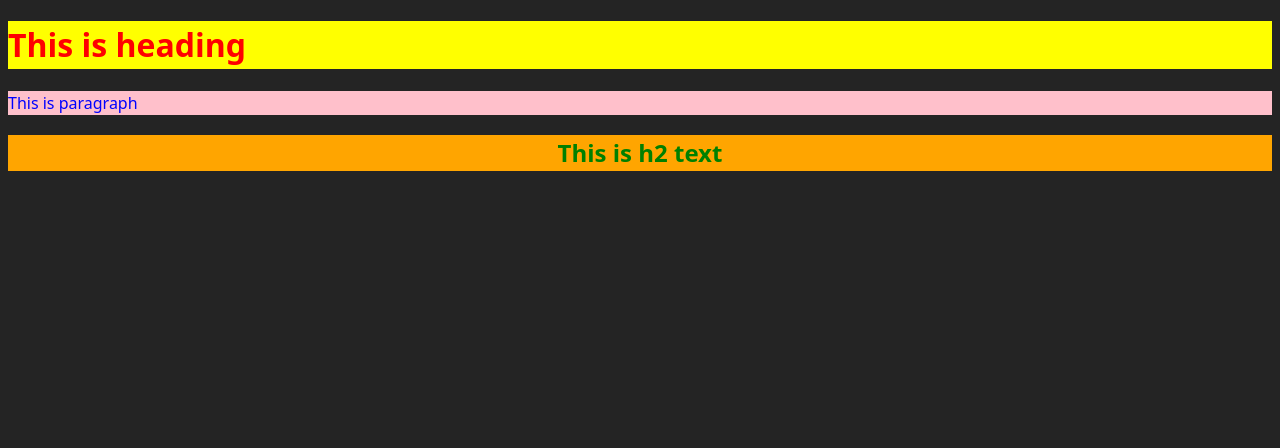
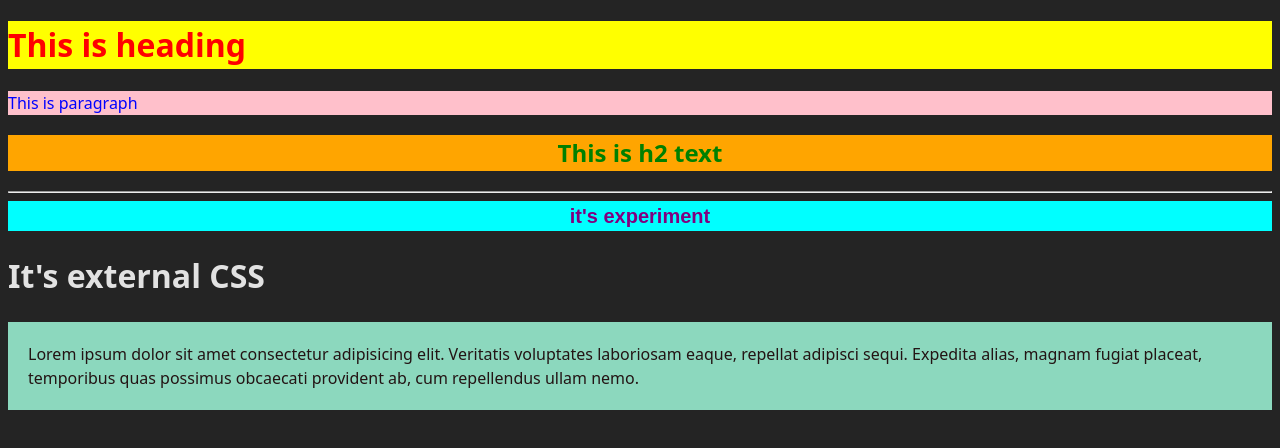
Before and after one commit to Kaushikpandav/Django_blog, a React (Vite) app in the folder my-react-project/: page / in a window 1280 px wide. Shown: the top 448 px of the page. Built offline with nearby package versions, Linux system fonts and the light colour scheme.

Commit message:
internal and external CSS added to the component

```diff
--- /dev/null
+++ b/my-react-project/src/assets/css/style.css
@@ -0,0 +1,8 @@
+.Bluebox{
+    background-color: rgb(140, 216, 190);
+    color: rgb(35, 20, 20);
+    padding: 20px;
+    background-position: center;
+    background-repeat: no-repeat;
+    background-size: cover
+}
--- a/my-react-project/src/components/Inlinecss.jsx
+++ b/my-react-project/src/components/Inlinecss.jsx
@@ -1,31 +1,52 @@
 import React from 'react'
+import '../assets/css/style.css'
 
 const Inlinecss = () => {
     const style = {
-        container:{
-            color:'red',
-            backgroundColor:'yellow',
+        container: {
+            color: 'red',
+            backgroundColor: 'yellow',
         },
-        paragraph:{
-            color:'blue',
-            backgroundColor:'pink',
+        paragraph: {
+            color: 'blue',
+            backgroundColor: 'pink',
         },
 
-        h2Text:{
-            color:'green',
-            backgroundColor:'orange',
-            textAlign:'center',
+        h2Text: {
+            color: 'green',
+            backgroundColor: 'orange',
+            textAlign: 'center',
         }
     }
     return (
         <>
-    <h1 style={{color:'red',backgroundColor:'yellow'}}>This is heading</h1>
-    <p style={{color:'blue',backgroundColor:'pink'}}>This is paragraph</p>
+
+            <style>
+                {`
+                .Internal {
+                    color: purple;
+                    background-color: cyan;
+                    text-align: center;
+                    font-weight: bold;
+                    font-size: 20px;
+                    font-family: Arial, sans-serif;
+                }
+            `}
+
+            </style>
+            <h1 style={{ color: 'red', backgroundColor: 'yellow' }}>This is heading</h1>
+            <p style={{ color: 'blue', backgroundColor: 'pink' }}>This is paragraph</p>
 
 
             <div style={style.container}>
                 <h2 style={style.h2Text}>This is h2 text</h2>
             </div>
+            <hr />
+
+            <div className='Internal'>it's experiment</div>
+
+            <h1>It's external CSS</h1>
+            <div className="Bluebox">Lorem ipsum dolor sit amet consectetur adipisicing elit. Veritatis voluptates laboriosam eaque, repellat adipisci sequi. Expedita alias, magnam fugiat placeat, temporibus quas possimus obcaecati provident ab, cum repellendus ullam nemo.</div>
         </>
     )
 }
```
Lines whose indentation alone changed are shown as unchanged.
